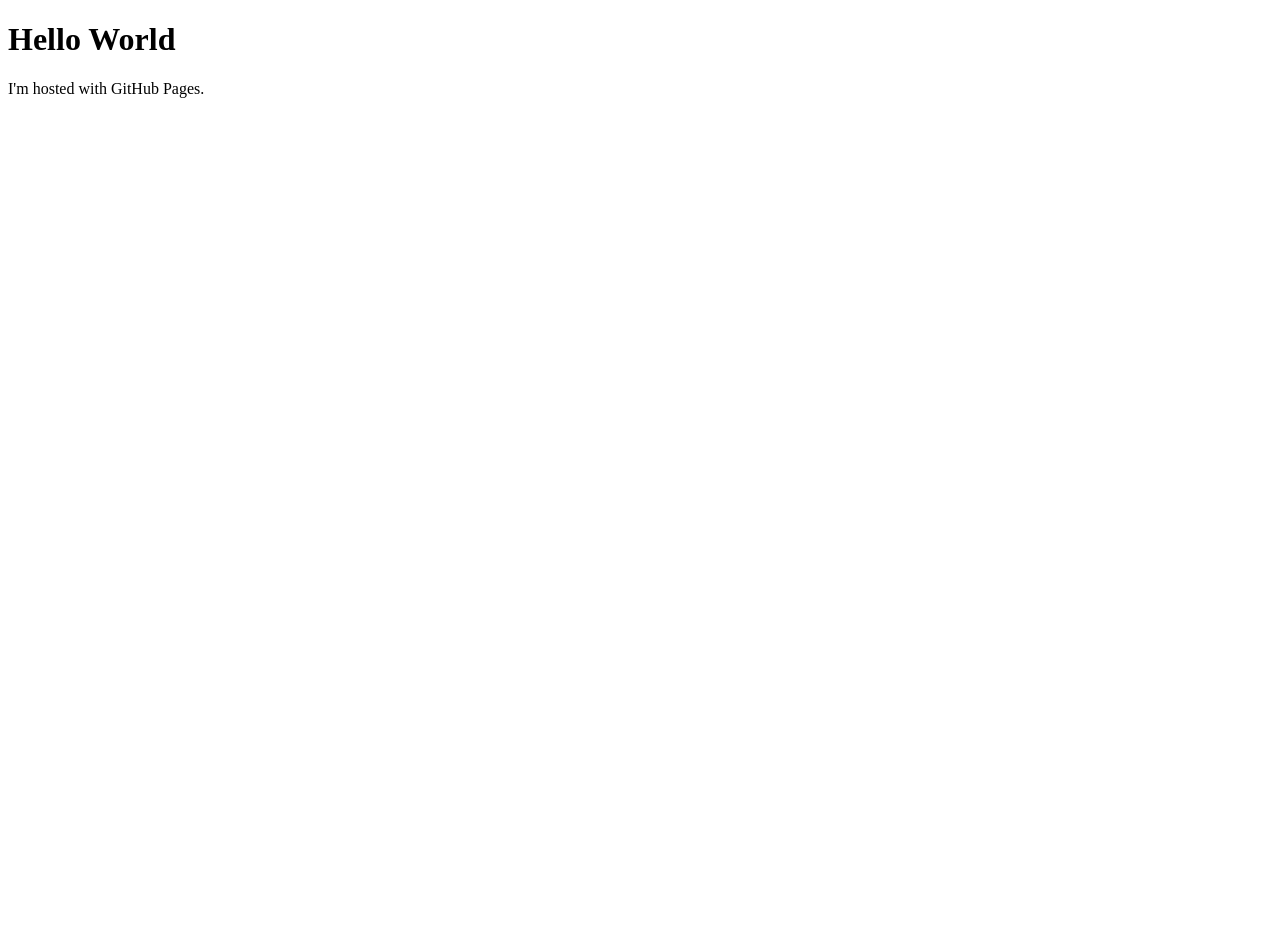
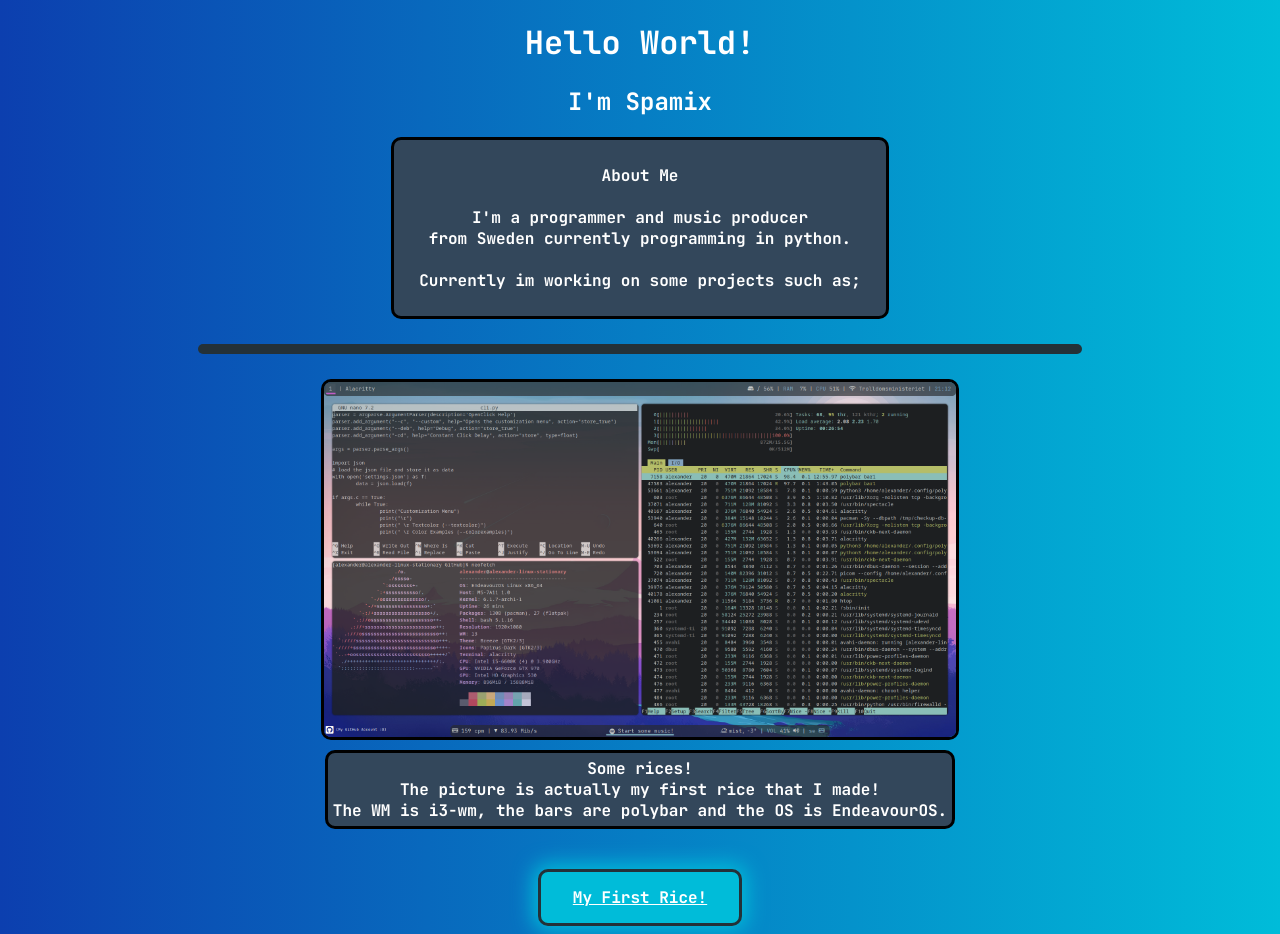
Before and after one commit to SpamixOfficial/spamixofficial.github.io, a plain HTML site: page index.html in a window 1280 px wide. Before the commit the page ends 800 px from the top, so only its background shows below. Drawn offline with Linux system fonts and the light colour scheme.

Commit message:
Website is cool now :D

```diff
--- a/index.html
+++ b/index.html
@@ -1,7 +1,23 @@
 <!DOCTYPE html>
 <html>
-<body>
-<h1>Hello World</h1>
-<p>I'm hosted with GitHub Pages.</p>
-</body>
+    <head>
+        <link rel="stylesheet" href="styling.css" type="text/css">
+    </head>
+    <body class="GradientClass">
+        <h1>Hello World!</h1>
+        <h2>I'm Spamix</h2>
+        <p class="DescClass">
+            About Me<br>
+            <br>
+            I'm a programmer and music producer <br> from Sweden currently programming in python. <br>
+            <br>
+            Currently im working on some projects such as; <br>
+        </p>
+        <hr />
+        <img src="img/lightwin.png">
+        <p class="ProjectClass">
+            Some rices! <br>The picture is actually my first rice that I made! <br>The WM is i3-wm, the bars are polybar and the OS is EndeavourOS.
+        </p>
+        <a href="https://github.com/SpamixOfficial/First-Rice/" class="projectbutton">My First Rice!</a>
+    </body>
 </html>
--- /dev/null
+++ b/styling.css
@@ -0,0 +1,104 @@
+@font-face {
+    font-family: JetBrainsMono;
+    src: url(fonts/ttf/JetBrainsMono-Bold.ttf);
+
+}
+h1 {
+    font-family: JetBrainsMono;
+    text-align: center;
+    color: white;
+}
+p {
+    font-family: JetBrainsMono;
+    text-align: center;
+    color: white;
+}
+
+h2 {
+    font-family: JetBrainsMono;
+    text-align: center;
+    color: white;
+}
+
+.GradientClass {
+    background: rgb(12,63,175);
+    background: linear-gradient(90deg, rgba(12,63,175,1) 0%, rgba(0,188,217,1) 100%);
+}
+
+.DescClass {
+    font-family: JetBrainsMono;
+    text-align: center;
+    padding: 25px;
+    margin: 10px auto 0px auto;
+    display: table;
+
+    /* other styling */
+    background-color: #33475b;
+    border-radius: 10px;
+    border-style: solid;
+    border-color: black;
+    color: white;
+}
+
+.ProjectClass {
+    font-family: JetBrainsMono;
+    text-align: center;
+    padding: 5px;
+    margin: 10px auto 0px auto;
+    display: table;
+    /* other styling */
+    background-color: #33475b;
+    border-radius: 10px;
+    border-style: solid;
+    border-color: black;
+    color: white;
+}
+
+
+img {
+    width:50%;
+    display: block;
+    margin-left: auto;
+    margin-right: auto;
+    /* margin-top: 70px;
+    /* Other Styling */
+    border-radius: 10px;
+    border-style: solid;
+    border-color: black;
+
+}
+
+hr {
+    width: 70%;
+    margin-left: auto;
+    margin-right: auto;
+    margin-top: 25px;
+    margin-bottom: 25px;
+    height: 10px;
+    /* styling */
+    background-color: rgb(36, 49, 56);
+    border-radius: 6px;
+    border-style: none;
+  }
+
+.projectbutton {
+    /* Styling */
+    background-color: #00bcd9;
+    box-shadow: 0px 0px 20px 5px #00bcd9;
+    border-radius: 10px;
+    border-color: rgb(36, 49, 56);
+    border-style: solid;
+    display: table;
+    padding: 15px 32px;
+    margin: 40px auto 0px auto;
+    /* text */
+    color: white;
+    font-family: JetBrainsMono;
+    text-align: center;
+    transition-duration: 0.4s;
+}
+
+.projectbutton:hover {
+    background-color: #00a5be;
+    box-shadow: 0px 0px
+}
```
Also changed, not shown: fonts/ttf/JetBrainsMono-Bold.ttf (added), img/lightwin.png (added).
